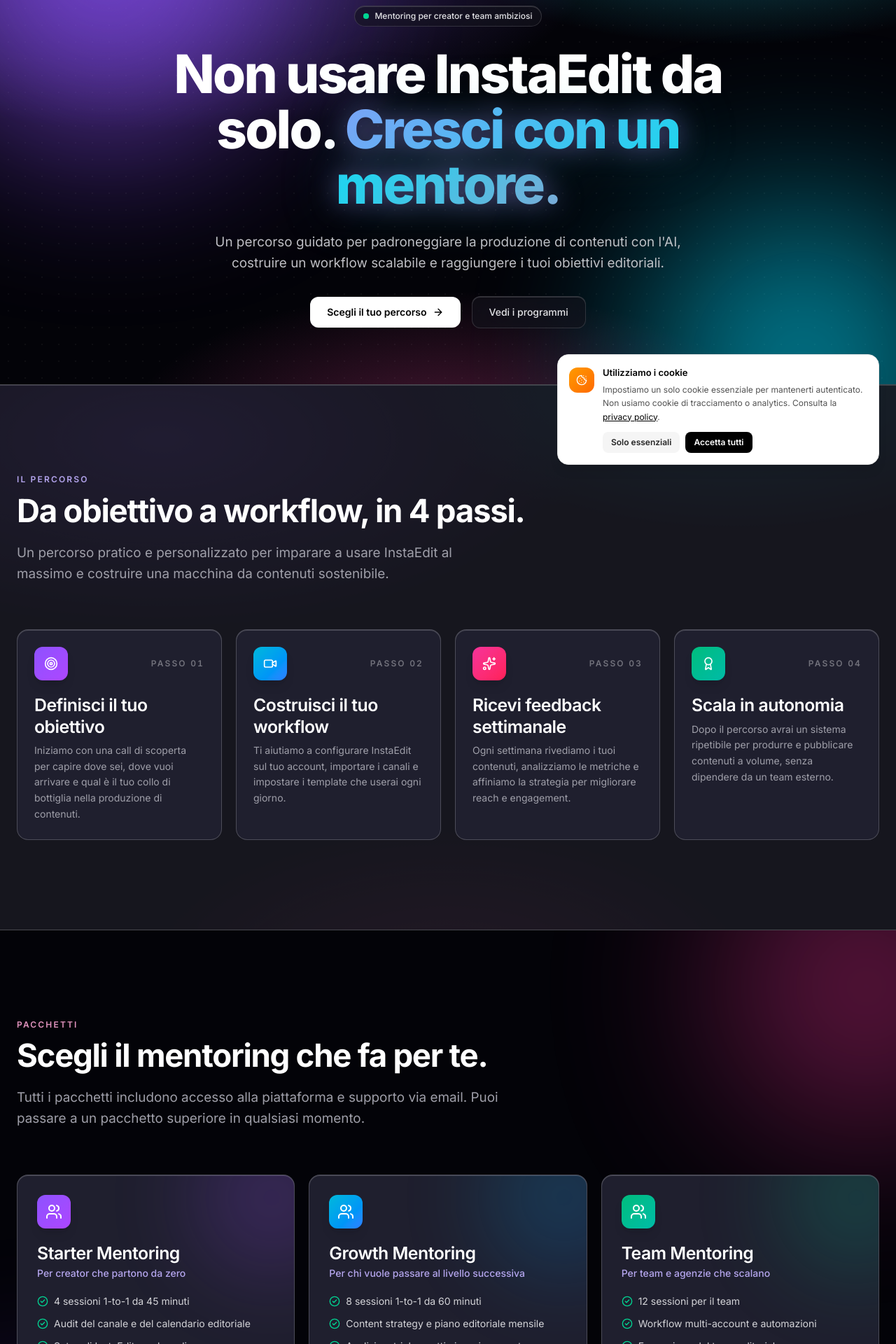
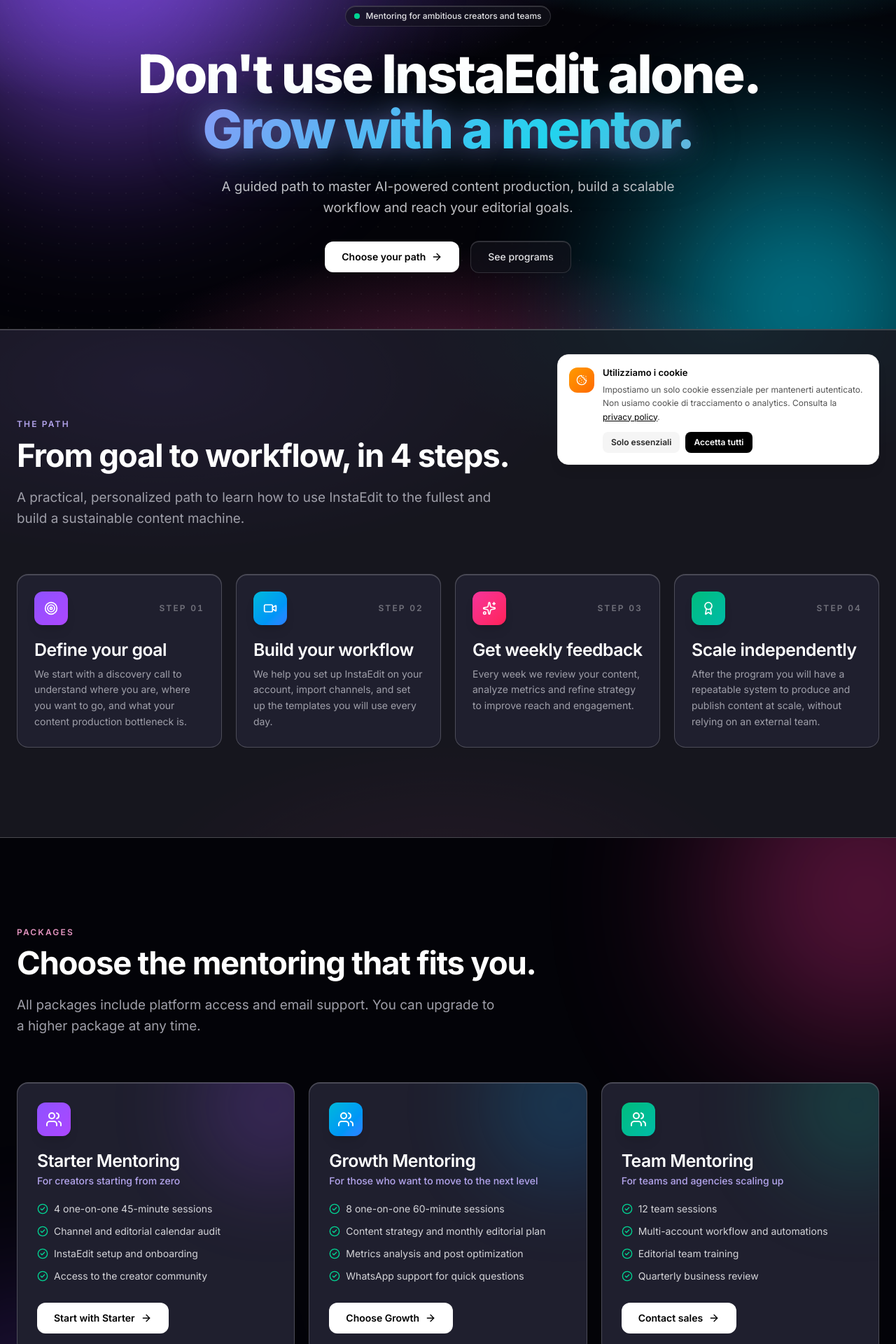
Before and after one commit to Marcuss-ops/InstaeditLogin, a React (Vite) app in the folder web/: page /mentoring in a window 1280 px wide. Shown: the part 120-2040 px from the top of the page at 70% size. Built offline with nearby package versions, Linux system fonts and the light colour scheme; no server answers.

Commit message:
fix(web): localize Mentoring.tsx testimonial + CTA + nav override to English
Testimonial 2 (was "Finalmente il mio team...") translated. CTASection secondary button "Esplora i programmi" → "See programs". NAV_LINKS override (was Italian) translated to English equivalents of MarketingNav defaults.

```diff
--- a/web/src/pages/Mentoring.tsx
+++ b/web/src/pages/Mentoring.tsx
@@ -13,96 +13,96 @@
 import { MarketingFooter } from "../components/layout/MarketingFooter";
 
 const NAV_LINKS = [
-  { label: "Come funziona", href: "/#pipeline" },
+  { label: "How it works", href: "/#pipeline" },
   { label: "Workflow", href: "/#workflow" },
   { label: "Features", href: "/#features" },
-  { label: "Agenzie", href: "/#agency" },
-  { label: "Programmi", to: "/programs" },
+  { label: "Agencies", href: "/#agency" },
+  { label: "Programs", to: "/programs" },
   { label: "Mentoring", to: "/mentoring" },
-  { label: "Chi siamo", href: "/#who-are-we" },
+  { label: "About us", href: "/#who-are-we" },
 ];
 
 const MENTORING_PATH = [
   {
     step: "01",
     icon: Target,
-    title: "Definisci il tuo obiettivo",
-    description: "Iniziamo con una call di scoperta per capire dove sei, dove vuoi arrivare e qual è il tuo collo di bottiglia nella produzione di contenuti."
+    title: "Define your goal",
+    description: "We start with a discovery call to understand where you are, where you want to go, and what your content production bottleneck is."
   },
   {
     step: "02",
     icon: Video,
-    title: "Costruisci il tuo workflow",
-    description: "Ti aiutiamo a configurare InstaEdit sul tuo account, importare i canali e impostare i template che userai ogni giorno."
+    title: "Build your workflow",
+    description: "We help you set up InstaEdit on your account, import channels, and set up the templates you will use every day."
   },
   {
     step: "03",
     icon: Sparkles,
-    title: "Ricevi feedback settimanale",
-    description: "Ogni settimana rivediamo i tuoi contenuti, analizziamo le metriche e affiniamo la strategia per migliorare reach e engagement."
+    title: "Get weekly feedback",
+    description: "Every week we review your content, analyze metrics and refine strategy to improve reach and engagement."
   },
   {
     step: "04",
     icon: Award,
-    title: "Scala in autonomia",
-    description: "Dopo il percorso avrai un sistema ripetibile per produrre e pubblicare contenuti a volume, senza dipendere da un team esterno."
+    title: "Scale independently",
+    description: "After the program you will have a repeatable system to produce and publish content at scale, without relying on an external team."
   },
 ];
 
 const PACKAGES = [
   {
     title: "Starter Mentoring",
-    tagline: "Per creator che partono da zero",
+    tagline: "For creators starting from zero",
     features: [
-      "4 sessioni 1-to-1 da 45 minuti",
-      "Audit del canale e del calendario editoriale",
-      "Setup di InstaEdit e onboarding",
-      "Accesso alla community dei creator",
+      "4 one-on-one 45-minute sessions",
+      "Channel and editorial calendar audit",
+      "InstaEdit setup and onboarding",
+      "Access to the creator community",
     ],
     color: "from-violet-500 to-purple-500",
-    cta: "Inizia con Starter",
+    cta: "Start with Starter",
   },
   {
     title: "Growth Mentoring",
-    tagline: "Per chi vuole passare al livello successiva",
+    tagline: "For those who want to move to the next level",
     features: [
-      "8 sessioni 1-to-1 da 60 minuti",
-      "Content strategy e piano editoriale mensile",
-      "Analisi metriche e ottimizzazione post",
-      "Supporto WhatsApp per domande rapide",
+      "8 one-on-one 60-minute sessions",
+      "Content strategy and monthly editorial plan",
+      "Metrics analysis and post optimization",
+      "WhatsApp support for quick questions",
     ],
     color: "from-cyan-500 to-blue-500",
-    cta: "Scegli Growth",
+    cta: "Choose Growth",
   },
   {
     title: "Team Mentoring",
-    tagline: "Per team e agenzie che scalano",
+    tagline: "For teams and agencies scaling up",
     features: [
-      "12 sessioni per il team",
-      "Workflow multi-account e automazioni",
-      "Formazione del team editoriale",
+      "12 team sessions",
+      "Multi-account workflow and automations",
+      "Editorial team training",
       "Quarterly business review",
     ],
     color: "from-emerald-500 to-teal-500",
-    cta: "Contatta vendite",
+    cta: "Contact sales",
   },
 ];
 
 const TESTIMONIALS = [
   {
-    quote: "In tre mesi ho passato da 2 a 12 post a settimana senza assumere nessuno. Il mentoring mi ha dato il workflow giusto.",
+    quote: "In three months I went from 2 to 12 posts per week without hiring anyone. Mentoring gave me the right workflow.",
     author: "Sara M.",
-    role: "Creator tech",
+    role: "Tech creator",
   },
   {
-    quote: "Finalmente il mio team non perde più ore tra upload e riformattazioni. Il percorso ci ha fatto risparmiare decine di ore al mese.",
+    quote: "My team no longer loses hours to uploads and reformatting. The path saved us dozens of hours per month.",
     author: "Marco B.",
     role: "Content Strategist",
   },
   {
-    quote: "Ho capito come usare l'AI non per sostituirmi, ma per amplificare il mio stile. I risultati sulle view sono cresciuti costantemente.",
+    quote: "I learned how to use AI not to replace me, but to amplify my style. View results grew steadily.",
     author: "Giulia T.",
-    role: "Creator lifestyle",
+    role: "Lifestyle creator",
   },
 ];
 
@@ -121,29 +121,29 @@
             <span className="animate-pulse-glow absolute inline-flex h-full w-full rounded-full bg-emerald-400 opacity-75" />
             <span className="relative inline-flex rounded-full h-2 w-2 bg-emerald-400" />
           </span>
-          <span>Mentoring per creator e team ambiziosi</span>
+          <span>Mentoring for ambitious creators and teams</span>
         </div>
         <h1 className="text-display-1 text-white max-w-[18ch] mx-auto">
-          Non usare InstaEdit da solo.{" "}
-          <span className="text-gradient-animated">Cresci con un mentore.</span>
+          Don't use InstaEdit alone.{" "}
+          <span className="text-gradient-animated">Grow with a mentor.</span>
         </h1>
         <p className="text-body-lg text-zinc-300/90 mt-7 max-w-[60ch] mx-auto">
-          Un percorso guidato per padroneggiare la produzione di contenuti con l'AI,
-          costruire un workflow scalabile e raggiungere i tuoi obiettivi editoriali.
+          A guided path to master AI-powered content production,
+          build a scalable workflow and reach your editorial goals.
         </p>
         <div className="flex flex-col sm:flex-row items-center justify-center gap-4 mt-8">
           <a
             href="#packages"
             className="inline-flex items-center gap-2 px-6 py-3 rounded-xl bg-white text-black font-semibold text-sm hover:bg-white/90 hover:shadow-[0_0_40px_-8px_rgba(255,255,255,0.3)] transition-all group"
           >
-            Scegli il tuo percorso
+            Choose your path
             <ArrowRight className="w-4 h-4 group-hover:translate-x-1 transition-transform" />
           </a>
           <Link
             to="/programs"
             className="inline-flex items-center gap-2 px-6 py-3 rounded-xl surface-glass border border-white/15 text-sm font-medium text-zinc-200 hover:border-violet-400/50 hover:text-white transition-all"
           >
-            Vedi i programmi
+            See programs
           </Link>
         </div>
       </div>
@@ -157,13 +157,13 @@
       <div aria-hidden="true" className="absolute inset-0 hero-aurora opacity-20 pointer-events-none" />
       <div className="relative mx-auto max-w-7xl px-6">
         <div className="max-w-3xl mb-16 animate-fade-up">
-          <div className="text-eyebrow text-violet-300/90 mb-3">Il percorso</div>
+          <div className="text-eyebrow text-violet-300/90 mb-3">The path</div>
           <h2 className="text-display-2 text-white">
-            Da obiettivo a workflow, in 4 passi.
+            From goal to workflow, in 4 steps.
           </h2>
           <p className="text-body-lg text-zinc-400 mt-5 max-w-[58ch]">
-            Un percorso pratico e personalizzato per imparare a usare InstaEdit al massimo
-            e costruire una macchina da contenuti sostenibile.
+            A practical, personalized path to learn how to use InstaEdit to the fullest
+            and build a sustainable content machine.
           </p>
         </div>
         <div className="grid sm:grid-cols-2 lg:grid-cols-4 gap-5">
@@ -176,7 +176,7 @@
                 <div className={`w-12 h-12 rounded-xl bg-gradient-to-br ${i === 0 ? "from-violet-500 to-purple-500" : i === 1 ? "from-cyan-500 to-blue-500" : i === 2 ? "from-pink-500 to-rose-500" : "from-emerald-500 to-teal-500"} flex items-center justify-center text-white shadow-lg`}>
                   <item.icon className="w-5 h-5" />
                 </div>
-                <span className="text-eyebrow text-zinc-500 tabular-nums">Passo {item.step}</span>
+                <span className="text-eyebrow text-zinc-500 tabular-nums">Step {item.step}</span>
               </div>
               <h3 className="text-display-3 text-white mb-2">{item.title}</h3>
               <p className="text-sm text-zinc-400 leading-relaxed">{item.description}</p>
@@ -197,13 +197,13 @@
       </div>
       <div className="relative mx-auto max-w-7xl px-6">
         <div className="max-w-3xl mb-16 animate-fade-up">
-          <div className="text-eyebrow text-pink-300/90 mb-3">Pacchetti</div>
+          <div className="text-eyebrow text-pink-300/90 mb-3">Packages</div>
           <h2 className="text-display-2 text-white">
-            Scegli il mentoring che fa per te.
+            Choose the mentoring that fits you.
           </h2>
           <p className="text-body-lg text-zinc-400 mt-5 max-w-[58ch]">
-            Tutti i pacchetti includono accesso alla piattaforma e supporto via email.
-            Puoi passare a un pacchetto superiore in qualsiasi momento.
+            All packages include platform access and email support.
+            You can upgrade to a higher package at any time.
           </p>
         </div>
         <div className="grid lg:grid-cols-3 gap-5">
@@ -249,9 +249,9 @@
       <div aria-hidden="true" className="absolute inset-0 hero-aurora opacity-20 pointer-events-none" />
       <div className="relative mx-auto max-w-7xl px-6">
         <div className="max-w-3xl mb-16 animate-fade-up">
-          <div className="text-eyebrow text-violet-300/90 mb-3">Testimonianze</div>
+          <div className="text-eyebrow text-violet-300/90 mb-3">Testimonials</div>
           <h2 className="text-display-2 text-white">
-            Cosa dicono chi ha già iniziato.
+            What those who have already started say.
           </h2>
         </div>
         <div className="grid sm:grid-cols-2 lg:grid-cols-3 gap-5">
@@ -287,25 +287,25 @@
           <div aria-hidden="true" className="absolute inset-0 cta-glow opacity-30 pointer-events-none" />
           <div className="relative">
             <h2 className="text-display-2 text-white mb-4">
-              Pronto a crescere con un mentore?
+              Ready to grow with a mentor?
             </h2>
             <p className="text-body-lg text-zinc-400 max-w-[55ch] mx-auto mb-8">
-              Prenota una call scoperta gratuita e raccontaci i tuoi obiettivi.
-              Ti proporremo il percorso più adatto a te.
+              Book a free discovery call and tell us your goals.
+              We will propose the most suitable path for you.
             </p>
             <div className="flex flex-col sm:flex-row items-center justify-center gap-4">
               <a
-                href="mailto:hello@instaedit.org?subject=Richiesta%20Mentoring"
+                href="mailto:hello@instaedit.org?subject=Mentoring%20Request"
                 className="inline-flex items-center gap-2 px-8 py-3.5 rounded-xl bg-white text-black font-semibold text-sm hover:bg-white/90 hover:shadow-[0_0_40px_-8px_rgba(255,255,255,0.3)] transition-all group"
               >
-                Prenota una call
+                Book a call
                 <ArrowRight className="w-4 h-4 group-hover:translate-x-1 transition-transform" />
               </a>
               <Link
                 to="/programs"
                 className="inline-flex items-center gap-2 px-8 py-3.5 rounded-xl surface-glass border border-white/15 text-sm font-medium text-zinc-200 hover:border-violet-400/50 hover:text-white transition-all"
               >
-                Esplora i programmi
+                See programs
               </Link>
             </div>
           </div>
```
